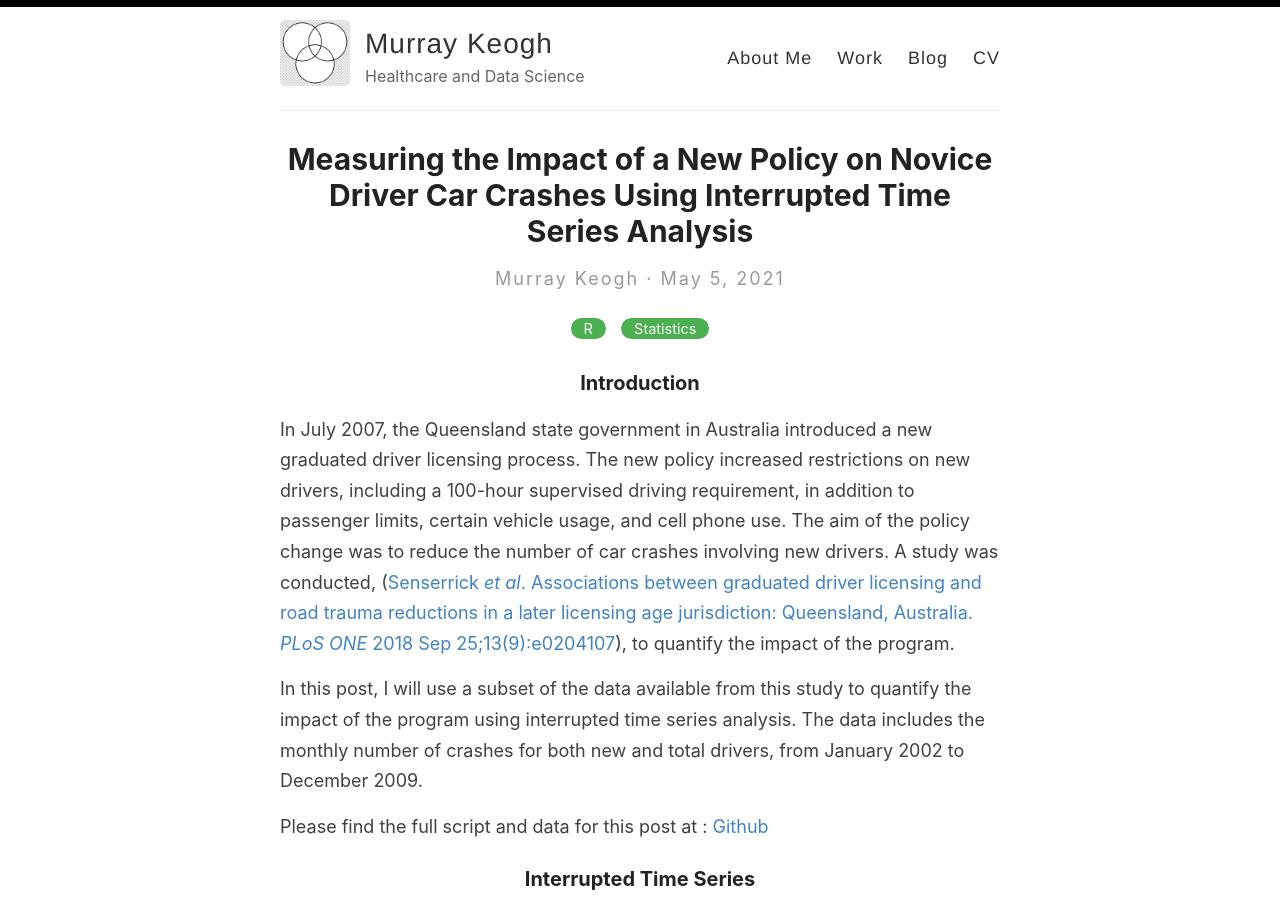
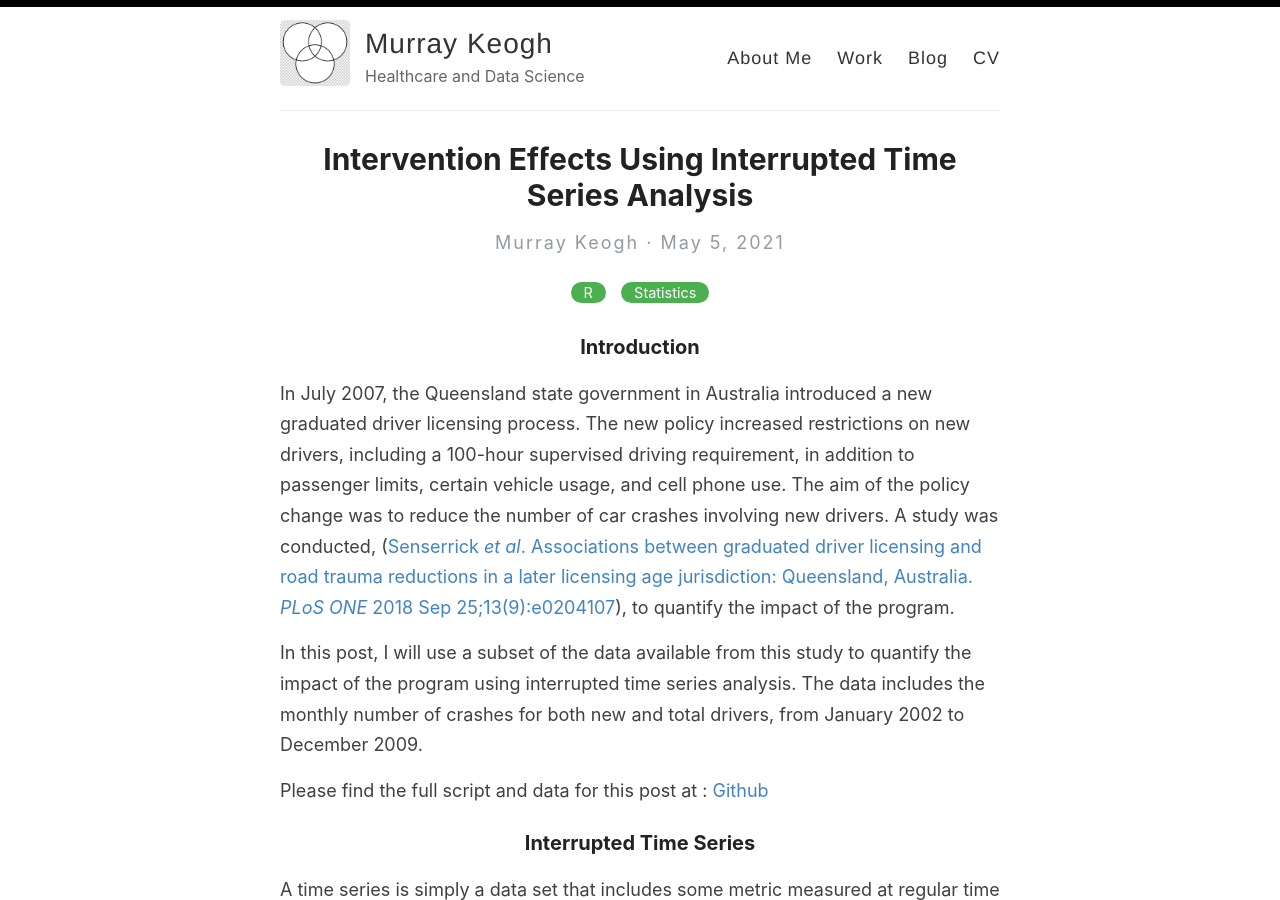
Before and after one commit to Murrkeys/Murrkeys.github.io, a Jekyll site: the page built from _posts/2021-05-05-ITS.md, in a window 1280 px wide and 900 px high. Built offline with Jekyll 4.4.1, drawn with Linux system fonts in a browser that asks for light colours.

Commit message:
Update 2021-05-05-ITS.md

```diff
--- a/_posts/2021-05-05-ITS.md
+++ b/_posts/2021-05-05-ITS.md
@@ -1,6 +1,6 @@
 ---
 layout: "post"
-title: "Measuring the Impact of a New Policy on Novice Driver Car Crashes Using Interrupted Time Series Analysis"
+title: "Intervention Effects Using Interrupted Time Series Analysis "
 categories: [R,Statistics]
 ---
 
```
